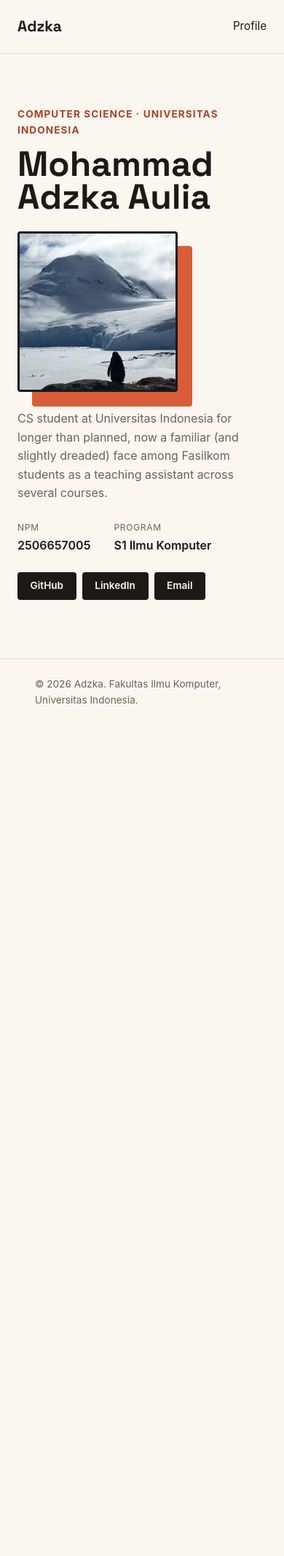
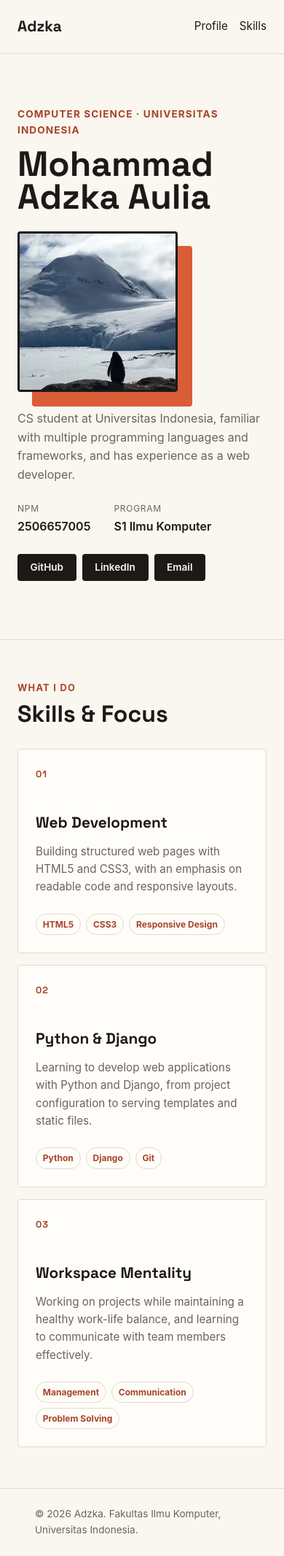
Before and after one commit to hollow011/myportofolio, a Django app: page / in a window 390 px wide. Shown: the whole page at 73% size. Before the commit the page ends 964 px from the top, so only its background shows below. Run offline with Django 5.2, Linux system fonts and the light colour scheme.

Commit message:
feat: add responsive skills section

```diff
--- a/static/css/style.css
+++ b/static/css/style.css
@@ -19,6 +19,10 @@ body {
   color: var(--ink);
   background-color: var(--paper);
   line-height: 1.6;
+}
+
+html {
+  scroll-behavior: smooth;
 }
 
 h1,
@@ -62,6 +66,13 @@ h1,
   color: var(--ink);
   text-decoration: none;
   font-size: 0.95rem;
+  text-underline-offset: 0.3rem;
+}
+
+.site-header nav a:hover,
+.site-header nav a:focus-visible {
+  color: var(--accent-dark);
+  text-decoration: underline;
 }
 
 .hero {
@@ -173,6 +184,89 @@ h1,
   border: 3px solid var(--ink);
 }
 
+.skills-section {
+  padding: 5rem 0;
+  border-top: 1px solid var(--line);
+}
+
+.section-kicker {
+  margin-bottom: 0.5rem;
+  color: var(--accent-dark);
+  font-size: 0.8rem;
+  font-weight: 700;
+  letter-spacing: 0.1em;
+  text-transform: uppercase;
+}
+
+.skills-section h2 {
+  margin-bottom: 2rem;
+  font-family: "Space Grotesk", -apple-system, sans-serif;
+  font-size: clamp(2rem, 4vw, 3rem);
+  line-height: 1;
+}
+
+.skills-grid {
+  display: grid;
+  grid-template-columns: repeat(3, minmax(0, 1fr));
+  gap: 1rem;
+}
+
+.skill-card {
+  min-height: 100%;
+  padding: 1.5rem;
+  border: 1px solid var(--line);
+  border-radius: var(--radius);
+  background-color: #fffdf9;
+  transition:
+    transform 0.2s ease,
+    border-color 0.2s ease,
+    box-shadow 0.2s ease;
+}
+
+.skill-card:hover {
+  border-color: var(--accent);
+  box-shadow: 0.35rem 0.35rem 0 var(--accent);
+  transform: translate(-0.15rem, -0.15rem);
+}
+
+.skill-number {
+  display: block;
+  margin-bottom: 2.5rem;
+  color: var(--accent-dark);
+  font-family: "Space Grotesk", -apple-system, sans-serif;
+  font-size: 0.8rem;
+  font-weight: 700;
+  letter-spacing: 0.08em;
+}
+
+.skill-card h3 {
+  margin-bottom: 0.65rem;
+  font-family: "Space Grotesk", -apple-system, sans-serif;
+  font-size: 1.3rem;
+}
+
+.skill-card p {
+  color: var(--text-muted);
+  font-size: 0.95rem;
+}
+
+.skill-tags {
+  display: flex;
+  flex-wrap: wrap;
+  gap: 0.45rem;
+  margin-top: 1.5rem;
+  list-style: none;
+}
+
+.skill-tags li {
+  padding: 0.25rem 0.55rem;
+  border: 1px solid var(--line);
+  border-radius: 999px;
+  color: var(--accent-dark);
+  font-size: 0.75rem;
+  font-weight: 700;
+}
+
 .site-footer {
   padding: 1.5rem;
   color: var(--text-muted);
@@ -193,7 +287,33 @@ h1,
     max-width: 220px;
   }
 
+  .site-header .container {
+    gap: 1rem;
+  }
+
+  .site-header nav {
+    gap: 1rem;
+  }
+
+  .skills-section {
+    padding: 3.5rem 0;
+  }
+
+  .skills-grid {
+    grid-template-columns: 1fr;
+  }
+
   .social-links {
     justify-content: flex-start;
   }
 }
+
+@media (prefers-reduced-motion: reduce) {
+  html {
+    scroll-behavior: auto;
+  }
+
+  .skill-card {
+    transition: none;
+  }
+}
--- a/templates/index.html
+++ b/templates/index.html
@@ -1,3 +1,4 @@
+{% load static %}
 <!doctype html>
 <html lang="en">
   <head>
@@ -10,14 +11,15 @@
       href="https://fonts.googleapis.com/css2?family=Space+Grotesk:wght@500;700&display=swap"
       rel="stylesheet"
     />
-    <link rel="stylesheet" href="/static/css/style.css" />
+    <link rel="stylesheet" href="{% static 'css/style.css' %}" />
   </head>
   <body>
     <header class="site-header">
       <div class="container">
         <a href="#profile" class="brand">Adzka</a>
-        <nav>
+        <nav aria-label="Primary navigation">
           <a href="#profile">Profile</a>
+          <a href="#skills">Skills</a>
         </nav>
       </div>
     </header>
@@ -35,15 +37,15 @@
             <div class="photo-block"></div>
             <img
               class="avatar"
-              src="/static/img/Adzka.JPG"
+              src="{% static 'img/Adzka.JPG' %}"
               alt="Photo of Adzka"
             />
           </div>
           <div class="hero-details">
             <p class="bio">
-              CS student at Universitas Indonesia for longer than planned, now a
-              familiar (and slightly dreaded) face among Fasilkom students as a
-              teaching assistant across several courses.
+              CS student at Universitas Indonesia, familiar with multiple
+              programming languages and frameworks, and has experience as a web
+              developer.
             </p>
             <dl class="meta-list">
               <div class="meta-row">
@@ -69,6 +71,66 @@
           </div>
         </div>
       </section>
+
+      <section
+        class="skills-section"
+        id="skills"
+        aria-labelledby="skills-title"
+      >
+        <div class="container">
+          <p class="section-kicker">What I do</p>
+          <h2 id="skills-title">Skills &amp; Focus</h2>
+
+          <div class="skills-grid">
+            <article class="skill-card">
+              <span class="skill-number" aria-hidden="true">01</span>
+              <h3>Web Development</h3>
+              <p>
+                Building structured web pages with HTML5 and CSS3, with an
+                emphasis on readable code and responsive layouts.
+              </p>
+              <ul class="skill-tags" aria-label="Web development skills">
+                <li>HTML5</li>
+                <li>CSS3</li>
+                <li>Responsive Design</li>
+              </ul>
+            </article>
+
+            <article class="skill-card">
+              <span class="skill-number" aria-hidden="true">02</span>
+              <h3>Python &amp; Django</h3>
+              <p>
+                Learning to develop web applications with Python and Django,
+                from project configuration to serving templates and static
+                files.
+              </p>
+              <ul
+                class="skill-tags"
+                aria-label="Python, Java and Django skills"
+              >
+                <li>Python</li>
+                <li>Django</li>
+                <li>Git</li>
+              </ul>
+            </article>
+
+            <article class="skill-card">
+              <span class="skill-number" aria-hidden="true">03</span>
+              <h3>Workspace Mentality</h3>
+              <p>
+                Working on projects while maintaining a healthy work-life
+                balance, and learning to communicate with team members
+                effectively.
+              </p>
+              <ul class="skill-tags" aria-label="Notable skills">
+                <li>Management</li>
+                <li>Communication</li>
+                <li>Problem Solving</li>
+              </ul>
+            </article>
+          </div>
+        </div>
+      </section>
     </main>
 
     <footer class="site-footer">
```
